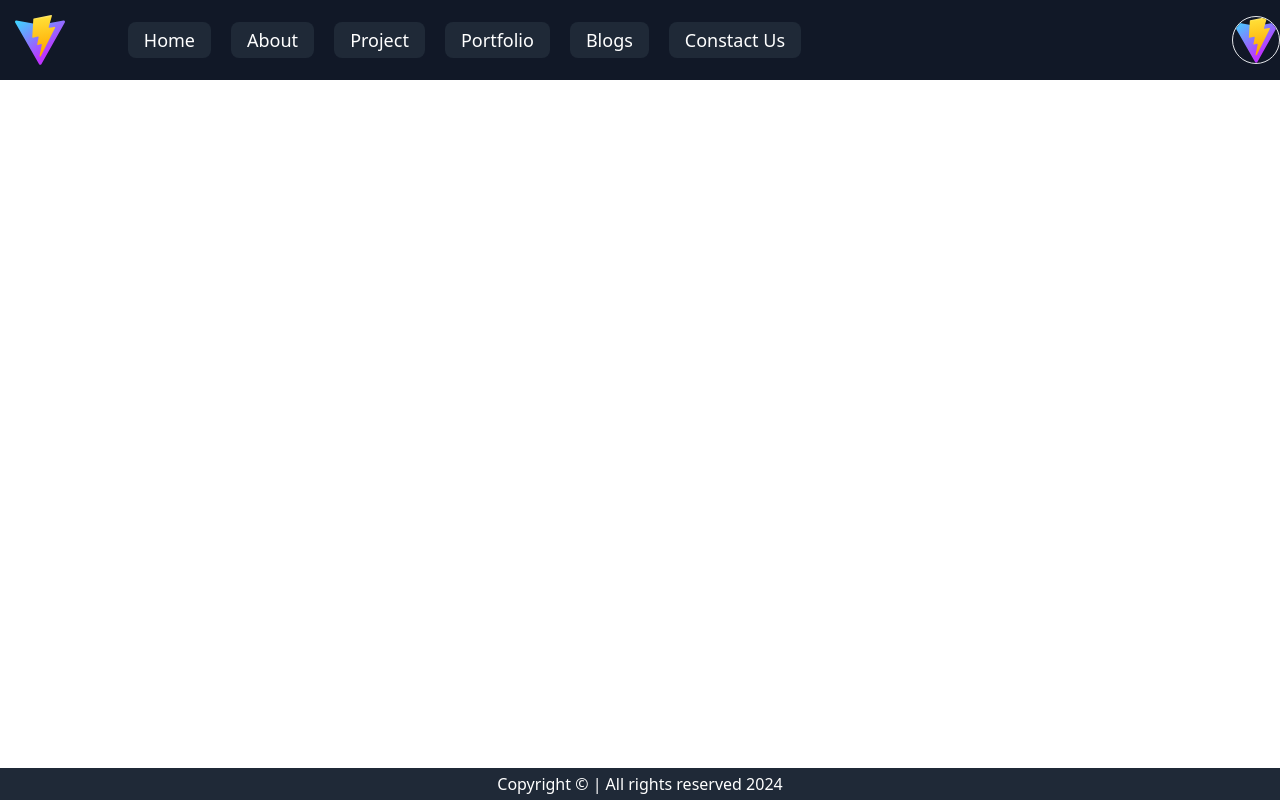
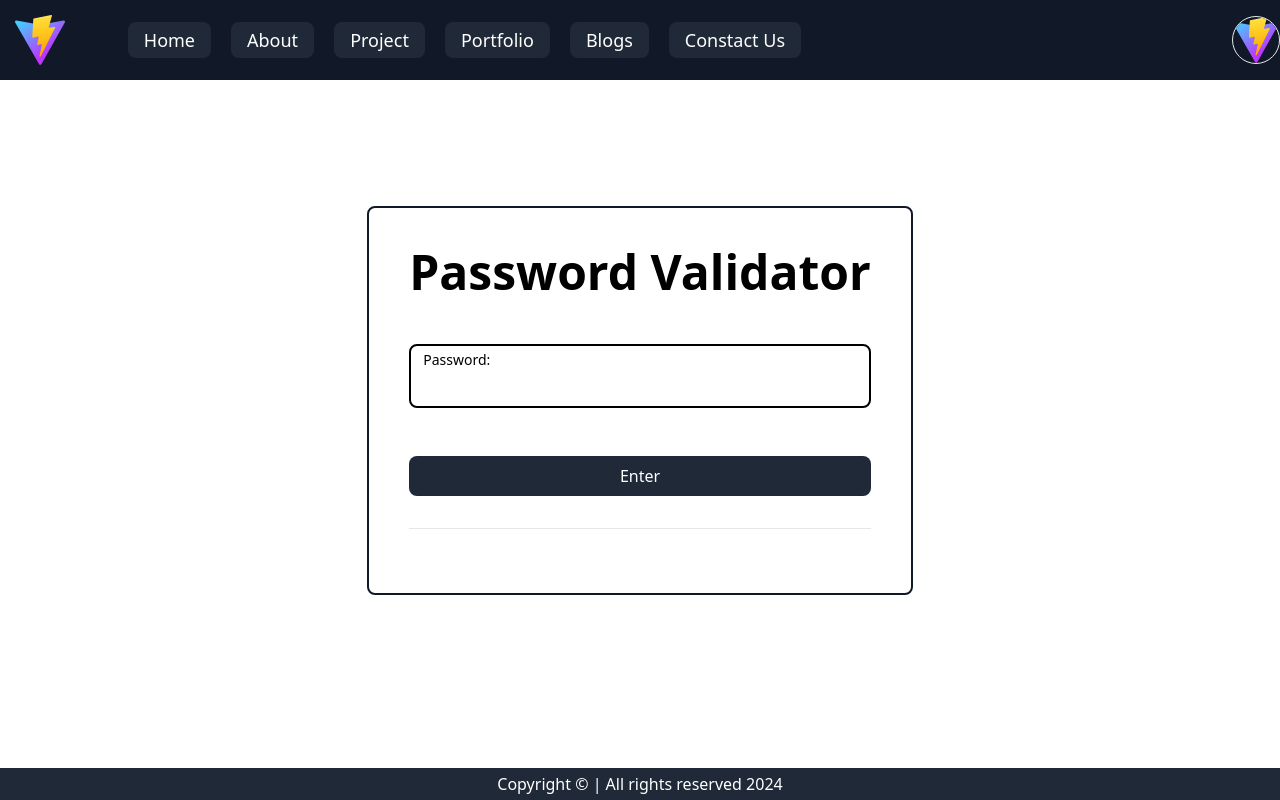
Before and after one commit to MohammadAsif34/sigma-web-dev, a React (Vite) app: page /password-validator in a window 1280 px wide. Built offline with nearby package versions, Linux system fonts and the light colour scheme.

Commit message:
add route and projects

```diff
--- a/index.html
+++ b/index.html
@@ -4,6 +4,11 @@
     <meta charset="UTF-8" />
     <link rel="icon" type="image/svg+xml" href="/image.png" />
     <meta name="viewport" content="width=device-width, initial-scale=1.0" />
+    <!-- bootstrap icon cdn -->
+    <link
+      rel="stylesheet"
+      href="https://cdn.jsdelivr.net/npm/bootstrap-icons@1.11.3/font/bootstrap-icons.min.css"
+    />
     <title>sigma web dev</title>
   </head>
   <body>
--- a/package.json
+++ b/package.json
@@ -14,7 +14,9 @@
   },
   "dependencies": {
     "react": "^18.3.1",
-    "react-dom": "^18.3.1"
+    "react-dom": "^18.3.1",
+    "react-router-dom": "^6.27.0",
+    "validator": "^13.12.0"
   },
   "devDependencies": {
     "@eslint/js": "^9.11.1",
--- a/src/App.jsx
+++ b/src/App.jsx
@@ -1,12 +1,39 @@
 import React from "react";
 import Home from "./pages/home/Home";
+import Navbar from "./components/navbar/Navbar";
+import { createBrowserRouter, Outlet, RouterProvider } from "react-router-dom";
+import Footer from "./components/footer/Footer";
+import Login from "./components/navbar/comps/Login";
+import PasswordValidator from "./components/mini-projects/password-validator/PasswordValidator";
+import Error404 from "./components/404error/Error404";
 
-const App = () => {
+const Layout = () => {
   return (
     <>
-      <Home />
+      <Navbar />
+      <Outlet />
+      <Footer />
     </>
   );
 };
+const router = createBrowserRouter([
+  {
+    path: "/",
+    element: <Layout />,
+    children: [
+      { path: "/", element: <Home /> },
+      { path: "/password-validator", element: <PasswordValidator /> },
+      { path: "/password-validator", element: <PasswordValidator /> },
+    ],
+  },
+  { path: "*", element: <Error404 /> },
+  {
+    path: "/login",
+    element: <Login />,
+  },
+]);
+const App = () => {
+  return <RouterProvider router={router} />;
+};
 
 export default App;
--- /dev/null
+++ b/src/components/404error/Error404.jsx
@@ -0,0 +1,27 @@
+import React from "react";
+import { Link } from "react-router-dom";
+import error404 from "/error404.png";
+
+const Error404 = () => {
+  return (
+    <div
+      className="bg-gray-900 text-white flex justify-center items-center flex-col"
+      style={{ width: "100vw", height: "100vh" }}
+    >
+      <div>
+        <img src={error404} alt="" />
+      </div>
+      <h1 className="text-4xl font-bold">404 NOT FOUND</h1>
+      <h2 className="mb-10 text-6xl font-extrabold">
+        Woops! Page doesn't exist.
+      </h2>
+      <Link to="/">
+        <span className="block  p-3 rounded-lg bg-blue-500 font-bold">
+          <i className="bi bi-arrow-left"></i> Back to Home
+        </span>
+      </Link>
+    </div>
+  );
+};
+
+export default Error404;
--- /dev/null
+++ b/src/components/mini-projects/password-validator/PasswordValidator.jsx
@@ -0,0 +1,89 @@
+import React, { useState } from "react";
+import validator from "validator";
+// import "./style.css";
+
+const PasswordValidator = () => {
+  const [password, setPassword] = useState("");
+  const [errorMessage, setErrorMessage] = useState("");
+  const handleValidate = (e) => {
+    e.preventDefault();
+    alert("Perfect :)" + "Password : " + password);
+    setPassword("");
+  };
+  const validate = (val) => {
+    if (
+      validator.isStrongPassword(val, {
+        minLength: 8,
+        minLowcase: 1,
+        minUppercase: 1,
+        minNumber: 1,
+        minSymbols: 1,
+      })
+    ) {
+      setErrorMessage("true");
+    } else {
+      setErrorMessage("false");
+    }
+  };
+  return (
+    <div
+      className=" flex justify-center items-center p-2"
+      style={{ width: "100vw", height: "100vh" }}
+    >
+      <form className="loginBox  rounded-lg border-2 border-gray-900 p-10">
+        <h1 className="pb-12 text-center text-5xl font-bold">
+          Password Validator
+        </h1>
+        <label
+          className={`w-full p-1 pl-3 block border-2 ${
+            password !== ""
+              ? errorMessage === "true"
+                ? "border-green-500"
+                : "border-red-500"
+              : "border-black"
+          } rounded-lg text-sm`}
+        >
+          <span className="password block">Password:</span>
+          <input
+            type="text"
+            id="PASSWORD"
+            value={password}
+            className="w-full h-8  p-0 outline-none text-xl"
+            onChange={(e) => {
+              setPassword(e.target.value);
+              validate(e.target.value);
+            }}
+          />
+        </label>
+        <span className="p-2 block">
+          {password !== "" ? (
+            errorMessage == "true" ? (
+              <span>
+                Strong Password{" "}
+                <i className="bi bi-check-circle-fill text-green-500"></i>
+              </span>
+            ) : (
+              <span>
+                Week Password{" "}
+                <i className="bi bi-x-circle-fill text-red-500"></i>
+              </span>
+            )
+          ) : (
+            <span> </span>
+          )}
+        </span>
+        <button
+          className="w-full py-2  my-8 text-white bg-gray-800 rounded-lg "
+          onClick={handleValidate}
+        >
+          Enter
+        </button>
+        <br />
+        <hr />
+        <br />
+      </form>
+    </div>
+  );
+};
+
+export default PasswordValidator;
--- a/src/pages/home/Home.jsx
+++ b/src/pages/home/Home.jsx
@@ -1,12 +1,38 @@
 import React from "react";
 import Navbar from "../../components/navbar/Navbar";
 import Footer from "../../components/footer/Footer";
+import { Link } from "react-router-dom";
 
+const projects = [
+  { name: "password validator", href: "/password-validator", isDone: true },
+  { name: "to do", href: "/to-do", isDone: true },
+  { name: "stopWatch", href: "/stopwatch", isDone: false },
+  { name: "abs", href: "", isDone: false },
+  { name: "abs", href: "", isDone: false },
+  { name: "abs", href: "", isDone: false },
+  { name: "abs", href: "", isDone: false },
+];
 const Home = () => {
   return (
     <>
-      <Navbar />
-      <Footer />
+      <div className="container m-auto mt-24">
+        <div className="mx-20 my-10 grid grid-cols-3 gap-5">
+          {projects.map((item, index) => (
+            <Link to={item.href}>
+              <div className="shadow-lg border border-gray-900 rounded-lg">
+                <p className="p-3 text-xl capitalize">
+                  <i
+                    className={`bi bi-check-circle-fill px-2 ${
+                      item.isDone ? "text-green-500" : "text-red-500"
+                    }`}
+                  ></i>{" "}
+                  {item.name}
+                </p>
+              </div>
+            </Link>
+          ))}
+        </div>
+      </div>
     </>
   );
 };
--- a/vite.config.js
+++ b/vite.config.js
@@ -4,5 +4,5 @@ import react from "@vitejs/plugin-react";
 // https://vitejs.dev/config/
 export default defineConfig({
   plugins: [react()],
-  base: "/sigma-web-dev/",
+  // base: "/sigma-web-dev/",
 });
```
Also changed, not shown: public/error404.png (added), 1 other file (tests, documents, lock files or other folders).
